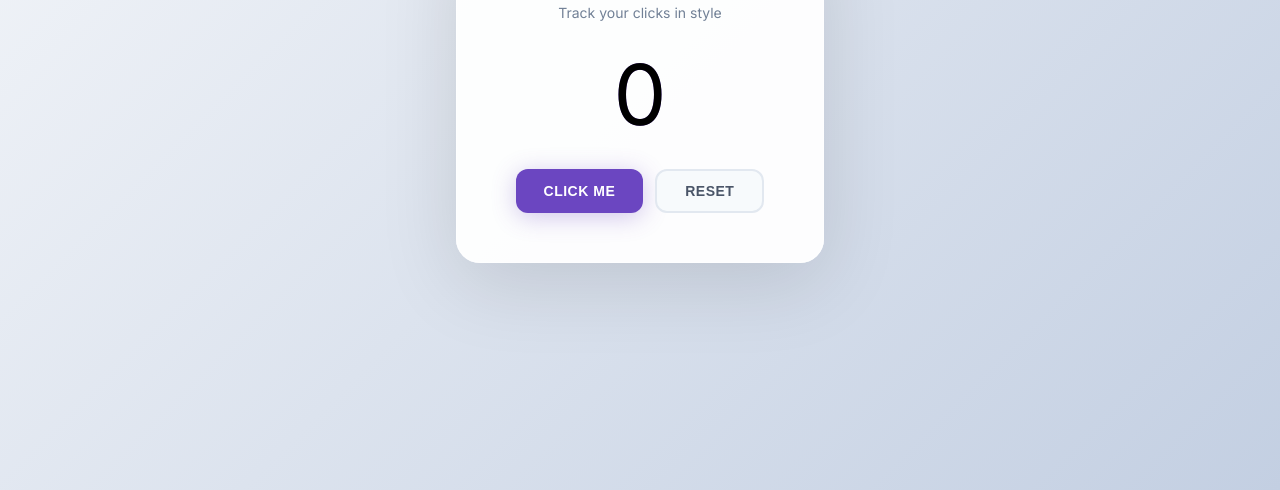
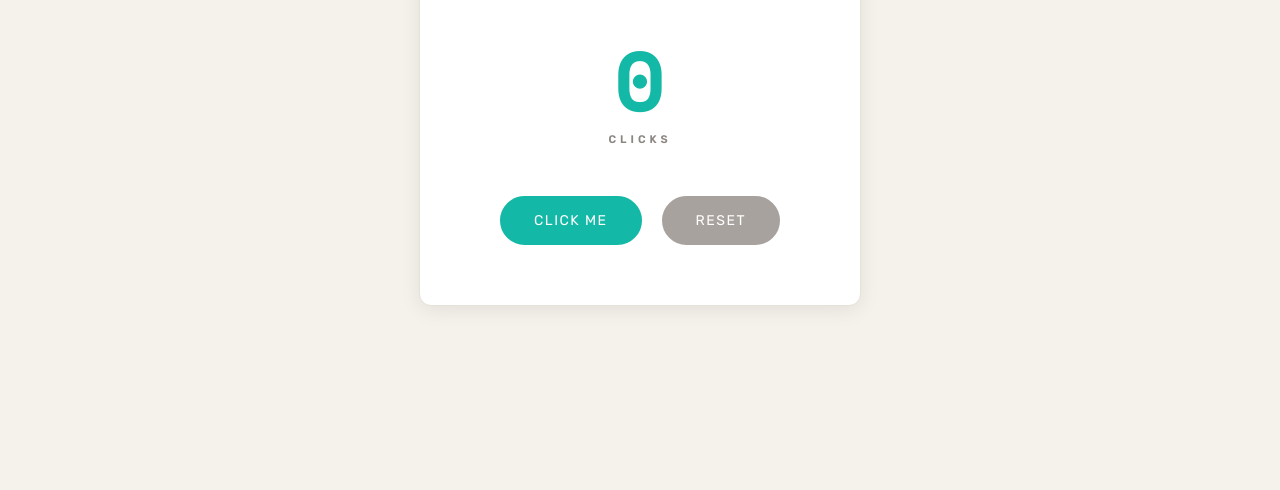
Before and after one commit to aliciawarddev/js-click-counter, a plain HTML site: page index.html in a window 1280 px wide. Shown: the part 310-800 px from the top of the page. Drawn offline with nearby package versions, Linux system fonts and the light colour scheme.

Commit message:
Style: Apply MCM design with teal/grey color scheme

```diff
--- a/index.html
+++ b/index.html
@@ -4,15 +4,24 @@
         <meta charset="UTF-8">
         <meta name="viewport" content="width=device-width, initial-scale=1.0">
         <link rel="stylesheet" href="style.css">
-        <link href="https://fonts.googleapis.com/css2?family=Poppins:wght@400;600;800&display=swap" rel="stylesheet">
         <title>Button Click Counter</title>
+        <!-- Google Fonts -->
+        <link rel="preconnect" href="https://fonts.googleapis.com">
+        <link rel="preconnect" href="https://fonts.gstatic.com" crossorigin>
+        <link href="https://fonts.googleapis.com/css2?family=Rubik:wght@400;600;800&family=Space+Mono:wght@700&display=swap" rel="stylesheet">
     </head>
     <body>
-        <!-- HTML Structure-->
         <div class="container">
+
             <h1>Click Counter</h1>
-            <p class="subtitle">Track your clicks in style</p>
-            <div id="counter">0</div>
+            <p class="subtitle">How high can you go?</p>
+
+            <div class="counter-wrapper">
+                <div class="counter-background"></div>
+                <div id="counter">0</div>
+                <div class="counter-label">CLICKS</div>
+            </div>
+
             <div class="button-group">
                 <button id="clickButton">Click Me</button>
                 <button id="resetButton">Reset</button>
--- a/style.css
+++ b/style.css
@@ -1,93 +1,125 @@
-@import url('https://fonts.googleapis.com/css2?family=Inter:wght@400;600;800&display=swap');
-
 * {
     margin: 0;
     padding: 0;
     box-sizing: border-box;
 }
 
-
 body {
-    font-family: 'Inter', sans-serif;
-    min-height: 100vh;
+    font-family: 'Rubik', sans-serif;
     display: flex;
     justify-content: center;
     align-items: center;
-    background: linear-gradient(135deg, #f5f7fa 0%, #c3cfe2 100%);
+    min-height: 100vh;
+    background: #f5f1eb;  /* Warm off-white, very MCM */
+    /* Alternative backgrounds:
+       #e8e2d5 - Warmer beige
+       #f0ebe5 - Light taupe
+       #d4cfc7 - Deeper warm gray
+       #faf8f3 - Almost white cream
+    */
 }
 
 .container {
-    background: rgba(255, 255, 255, 0.95);
-    padding: 50px 60px;
-    border-radius: 24px;
-    box-shadow:
-        0 20px 80px rgba(0, 0, 0, 0.12),
-        0 0 0 1px rgba(255, 255, 255, 0.8) inset;
+    background: white;
+    padding: 60px 80px;
+    border-radius: 12px;  /* Subtle rounding, more rectangular */
+    box-shadow: 0 4px 20px rgba(0, 0, 0, 0.08);  /* Soft shadow */
     text-align: center;
-    min-width: 350px;
+    position: relative;
+    border: 1px solid #e5e1db;  /* Subtle border */
 }
 
 h1 {
-    font-size: 24px;
+    font-family: 'Rubik', sans-serif;
+    font-size: 32px;
     font-weight: 600;
-    color: #2d3748;
+    color: #2c3e50;  /* Dark blue-gray */
     margin-bottom: 8px;
     letter-spacing: -0.5px;
 }
 
 .subtitle {
-    color: #718096;
-    font-size: 14px;
-    margin-bottom: 32px;
+    color: #8b8680;  /* Warm gray */
+    font-size: 13px;
+    font-weight: 400;
+    letter-spacing: 3px;
+    text-transform: uppercase;
+    margin-bottom: 40px;
+}
+
+/* Counter styling - simple and clean */
+.counter-wrapper {
+    position: relative;
+    margin: 40px 0 50px;
 }
 
 #counter {
+    font-family: 'Space Mono', monospace;
     font-size: 84px;
-    font-weight: 800px;
-    background-color: #6b46c1;
-    background-clip: text;
-    margin: 32px 0;
+    font-weight: 700;
+    color: #14b8a6;
     line-height: 1;
-    transition: transform 0.3s cubic-bezier(0.68, -0.55, 0.265, 1.55);
+    position: relative;
+    display: inline-block;
 }
 
+.counter-label {
+    font-size: 11px;
+    font-weight: 600;
+    letter-spacing: 4px;
+    color: #8b8680;
+    margin-top: 12px;
+}
+
+/* Button group */
 .button-group {
     display: flex;
-    gap: 12px;
+    gap: 20px;
     justify-content: center;
 }
 
+/* Button styles - clean with borders */
 button {
+    font-family: 'Rubik', sans-serif;
     font-size: 14px;
-    font-weight: 600;
-    padding: 12px 28px;
-    border: none;
-    border-radius: 12px;
+    font-weight: 500;
+    padding: 14px 32px;
+    border-radius: 50px;  /* Subtle rounding */
     cursor: pointer;
-    transition: all 0.3s cubic-bezier(0.68, -0.55, 0.265, 1.55);
     text-transform: uppercase;
-    letter-spacing: 0.5px;
+    letter-spacing: 1.5px;
+    transition: transform 0.2s ease, box-shadow 0.2s ease;
+    position: relative;
 }
 
+button:hover {
+    transform: scale(1.05);  /* Simple scale increase */
+}
+
+button:active {
+    transform: scale(0.98);
+}
+
+/* Click button - teal with border */
 #clickButton {
-    background-color: #6b46c1;
+    background: #14b8a6;
     color: white;
-    box-shadow: 0 4px 24px rgba(107, 70, 193, 0.3);
+    border: 2px solid #14b8a6;
 }
 
 #clickButton:hover {
-    transform: translateY(-2px) scale(1.02);
-    box-shadow: 0 6px 32px rgba(107, 70, 193, 0.4);
+    background: #10a795;  /* Slightly darker */
+    border-color: #10a795;
 }
 
+/* Reset button - grey with same style as click button */
 #resetButton {
-    background: #f7fafc;
-    color: #4a5568;
-    border: 2px solid #e2e8f0;
+    background: #a8a29e;  /* Stone-300 - warm light grey */
+    color: white;
+    border: 2px solid #a8a29e;
 }
 
 #resetButton:hover {
-    background: #edf2f7;
-    border-color: #cbd5e0;
-    transform: translateY(-2px);
+    background: #87817c;  /* Slightly darker */
+    border-color: #87817c;
 }
```
